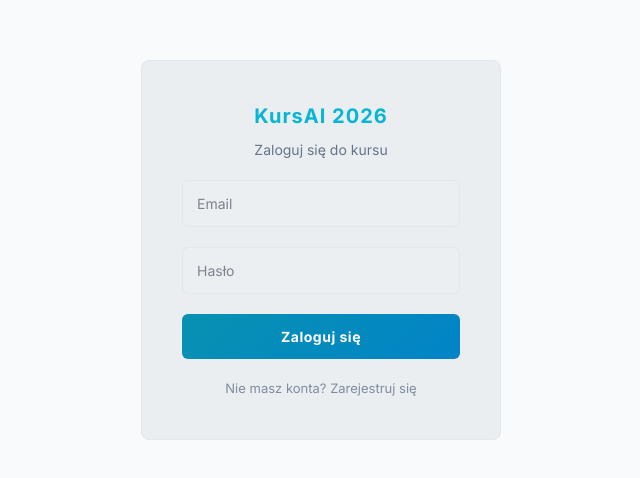
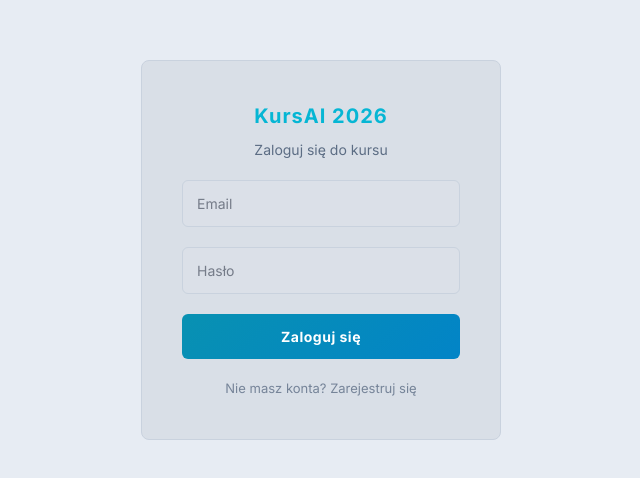
Before and after one commit to Taidio1/KursAI, a React (Vite) app in the folder frontend/: page /login in a window 1280 px wide. Shown: the part 150-628 px from the top of the page, without its empty margins (319-959 px from the left). Built offline with nearby package versions, Linux system fonts and the light colour scheme; no server answers.

Commit message:
fix: dashboard light mode

```diff
--- a/frontend/src/styles/globals.css
+++ b/frontend/src/styles/globals.css
@@ -1,32 +1,32 @@
 @import "tailwindcss";
 
 :root {
-  /* HSL Base - REFINED LIGHT MODE */
-  --background: 210 40% 98%;
+  /* HSL Base - EYE-COMFORTABLE LIGHT MODE */
+  --background: 214 32% 93%;
   --foreground: 222 47% 11%;
-  --card: 0 0% 100%;
+  --card: 210 22% 97%;
   --card-foreground: 222 47% 11%;
   --primary: 217 91% 60%;
   --primary-foreground: 210 40% 98%;
-  --secondary: 210 40% 96.1%;
+  --secondary: 213 28% 89%;
   --secondary-foreground: 222 47% 11.2%;
-  --muted: 210 40% 96.1%;
-  --muted-foreground: 215.4 16.3% 46.9%;
-  --accent: 210 40% 96.1%;
+  --muted: 213 28% 89%;
+  --muted-foreground: 215.4 18% 44%;
+  --accent: 213 28% 89%;
   --accent-foreground: 222 47% 11.2%;
-  --border: 214.3 32% 91%;
-  --input: 214.3 32% 91%;
+  --border: 214 24% 83%;
+  --input: 214 24% 83%;
   --ring: 222.2 84% 4.9%;
   --radius: 0.75rem;
-  --glass: 0 0% 100% / 0.6;
-  --glass-border: 214.3 32% 91% / 0.3;
-  --glow: 217 91% 60% / 0.05;
+  --glass: 210 22% 97% / 0.75;
+  --glass-border: 214 26% 80% / 0.5;
+  --glow: 217 91% 60% / 0.07;
 
   /* Legacy mapping for compatibility */
   --bg-primary: hsl(var(--background));
   --bg-secondary: hsl(var(--secondary));
-  --bg-surface: hsla(var(--foreground) / 0.05);
-  --bg-surface-hover: hsla(var(--foreground) / 0.08);
+  --bg-surface: hsla(var(--foreground) / 0.06);
+  --bg-surface-hover: hsla(var(--foreground) / 0.1);
   --border-subtle: hsl(var(--border));
   --text-primary: hsl(var(--foreground));
   --text-secondary: hsl(var(--muted-foreground));
```
